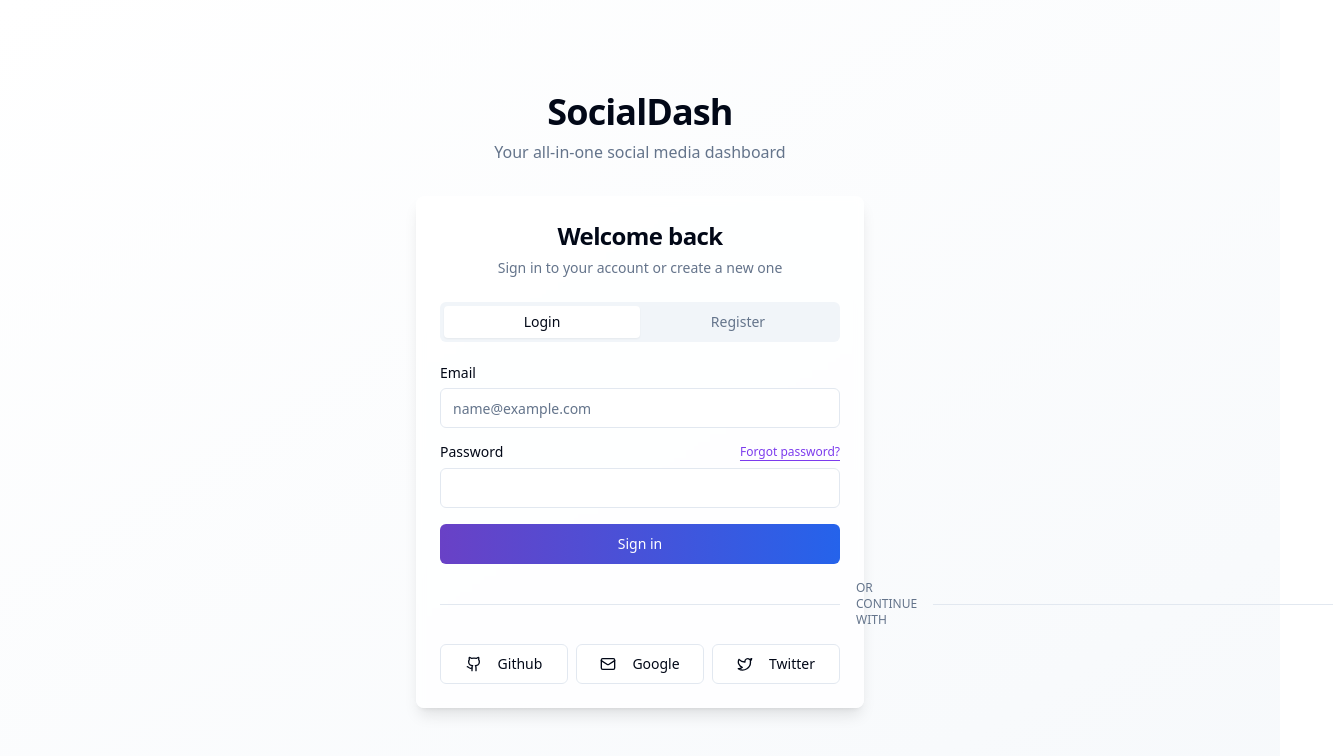
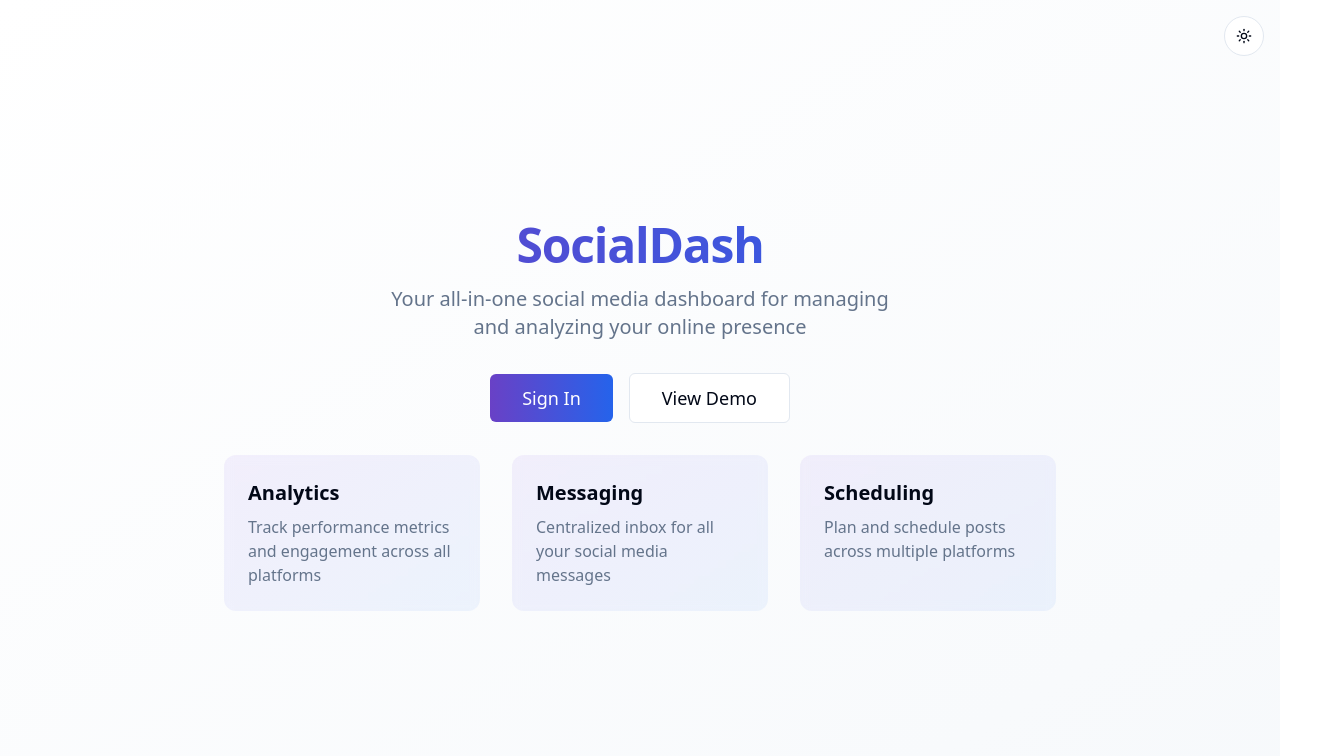
Before and after one commit to Satheshwaran26/Dashboard-Social-Media, a React (Vite) app: page / in a window 1280 px wide. Shown: the top 756 px of the page, 1333 px wide, since content can reach past the window. Built offline with nearby package versions, Linux system fonts and the light colour scheme.

Commit message:
Fix: White screen on desktop
Fixes an issue where the application displays a white screen on desktop devices.

```diff
--- a/src/App.tsx
+++ b/src/App.tsx
@@ -5,6 +5,7 @@ import { TooltipProvider } from "@/components/ui/tooltip";
 import { QueryClient, QueryClientProvider } from "@tanstack/react-query";
 import { BrowserRouter, Routes, Route } from "react-router-dom";
 import { ThemeProvider } from "@/components/theme-provider";
+import Index from "./pages/Index";
 import Login from "./pages/Login";
 import Dashboard from "./pages/Dashboard";
 import Analytics from "./pages/Analytics";
@@ -20,7 +21,7 @@ const App = () => (
         <Sonner />
         <BrowserRouter>
           <Routes>
-            <Route path="/" element={<Login />} />
+            <Route path="/" element={<Index />} />
             <Route path="/login" element={<Login />} />
             <Route path="/dashboard" element={<Dashboard />} />
             <Route path="/analytics" element={<Analytics />} />
--- a/src/pages/Index.tsx
+++ b/src/pages/Index.tsx
@@ -1,20 +1,50 @@
 
-import { useEffect } from "react";
-import { useNavigate } from "react-router-dom";
+import { Link } from "react-router-dom";
+import { Button } from "@/components/ui/button";
+import { ThemeToggle } from "@/components/theme-toggle";
 
 const Index = () => {
-  const navigate = useNavigate();
+  return (
+    <div className="min-h-screen flex flex-col items-center justify-center bg-gradient-to-br from-background to-muted/60">
+      <div className="w-full max-w-4xl p-8 space-y-8 animate-fade-in">
+        <div className="absolute top-4 right-4">
+          <ThemeToggle />
+        </div>
 
-  useEffect(() => {
-    // Redirect to the login page
-    navigate("/login");
-  }, [navigate]);
+        <div className="text-center space-y-4">
+          <h1 className="text-5xl font-bold tracking-tight bg-gradient-to-r from-social-purple to-social-blue bg-clip-text text-transparent">
+            SocialDash
+          </h1>
+          <p className="text-xl text-muted-foreground max-w-lg mx-auto">
+            Your all-in-one social media dashboard for managing and analyzing your online presence
+          </p>
+        </div>
 
-  return (
-    <div className="min-h-screen flex items-center justify-center bg-background">
-      <div className="text-center">
-        <h1 className="text-4xl font-bold mb-4">Redirecting...</h1>
-        <p className="text-xl text-muted-foreground">Taking you to the login page</p>
+        <div className="flex flex-col sm:flex-row items-center justify-center gap-4 mt-8">
+          <Button asChild className="btn-gradient text-lg px-8 py-6">
+            <Link to="/login">Sign In</Link>
+          </Button>
+          <Button asChild variant="outline" className="text-lg px-8 py-6">
+            <Link to="/dashboard">View Demo</Link>
+          </Button>
+        </div>
+
+        <div className="mt-16 grid grid-cols-1 md:grid-cols-3 gap-8">
+          <div className="p-6 rounded-xl card-gradient">
+            <h3 className="text-xl font-semibold mb-2">Analytics</h3>
+            <p className="text-muted-foreground">Track performance metrics and engagement across all platforms</p>
+          </div>
+
+          <div className="p-6 rounded-xl card-gradient">
+            <h3 className="text-xl font-semibold mb-2">Messaging</h3>
+            <p className="text-muted-foreground">Centralized inbox for all your social media messages</p>
+          </div>
+
+          <div className="p-6 rounded-xl card-gradient">
+            <h3 className="text-xl font-semibold mb-2">Scheduling</h3>
+            <p className="text-muted-foreground">Plan and schedule posts across multiple platforms</p>
+          </div>
+        </div>
       </div>
     </div>
   );
```
